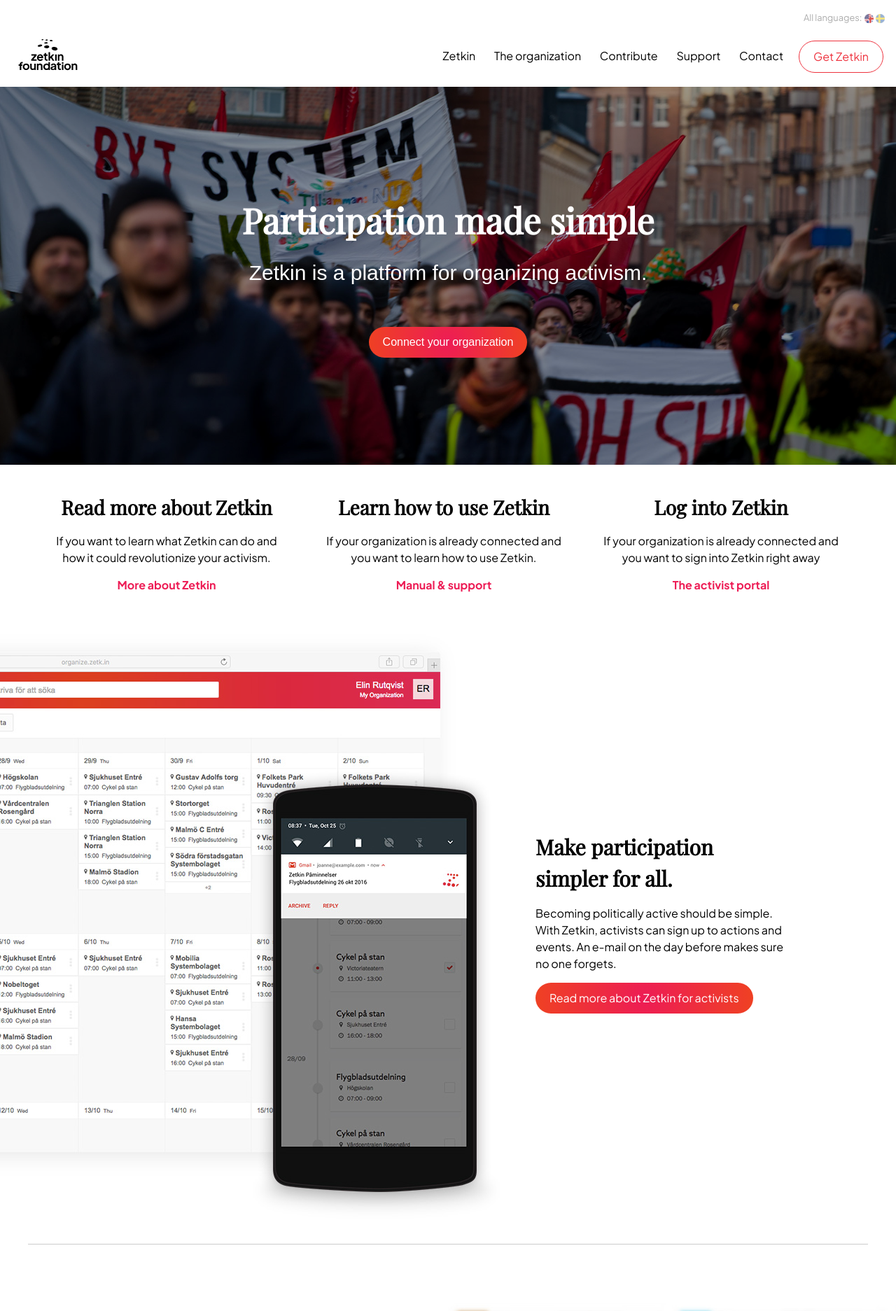
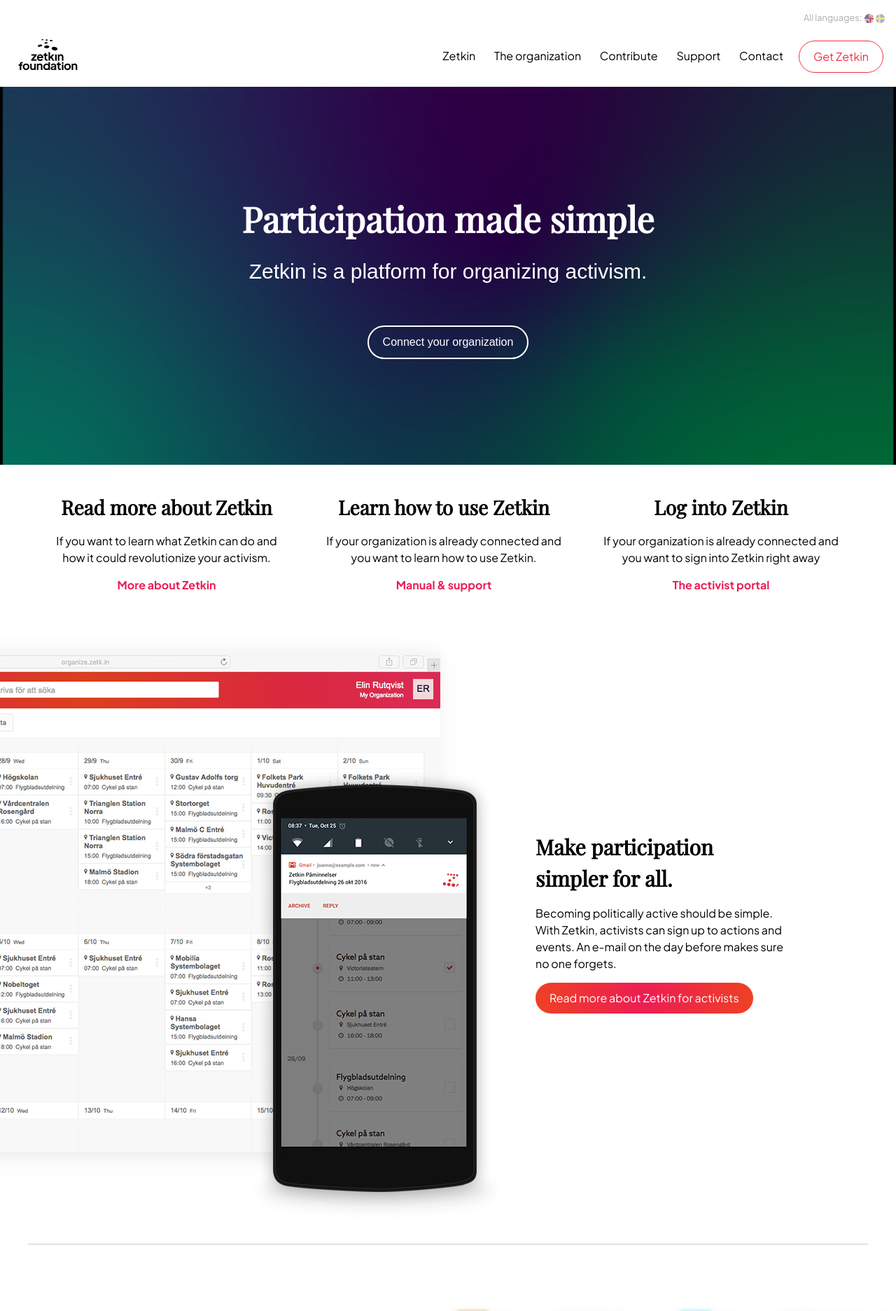
Before and after one commit to zetkin/zetkin.org, a Jekyll site: the page built from en/index.md, in a window 1280 px wide. Shown: the top 1873 px of the page at 70% size. Built offline with Jekyll 4.4.1, drawn with Linux system fonts in a browser that asks for light colours.

Commit message:
Replace hero image on home page

```diff
--- a/_sass/_home.scss
+++ b/_sass/_home.scss
@@ -19,7 +19,7 @@
             left: 0;
             right: 0;
             bottom: 0;
-            background: url(/assets/img/hero.jpg);
+            background: url(/assets/img/hero.png);
             background-position: center center;
             background-size: cover;
             opacity: 0.6;
@@ -47,6 +47,8 @@
 
         .button {
             margin-top: 40px;
+            background: transparent;
+            border: 2px solid white;
         }
 
         @include medium-screen {
```
Also changed, not shown: assets/img/hero.jpg (deleted), assets/img/hero.png (added).
